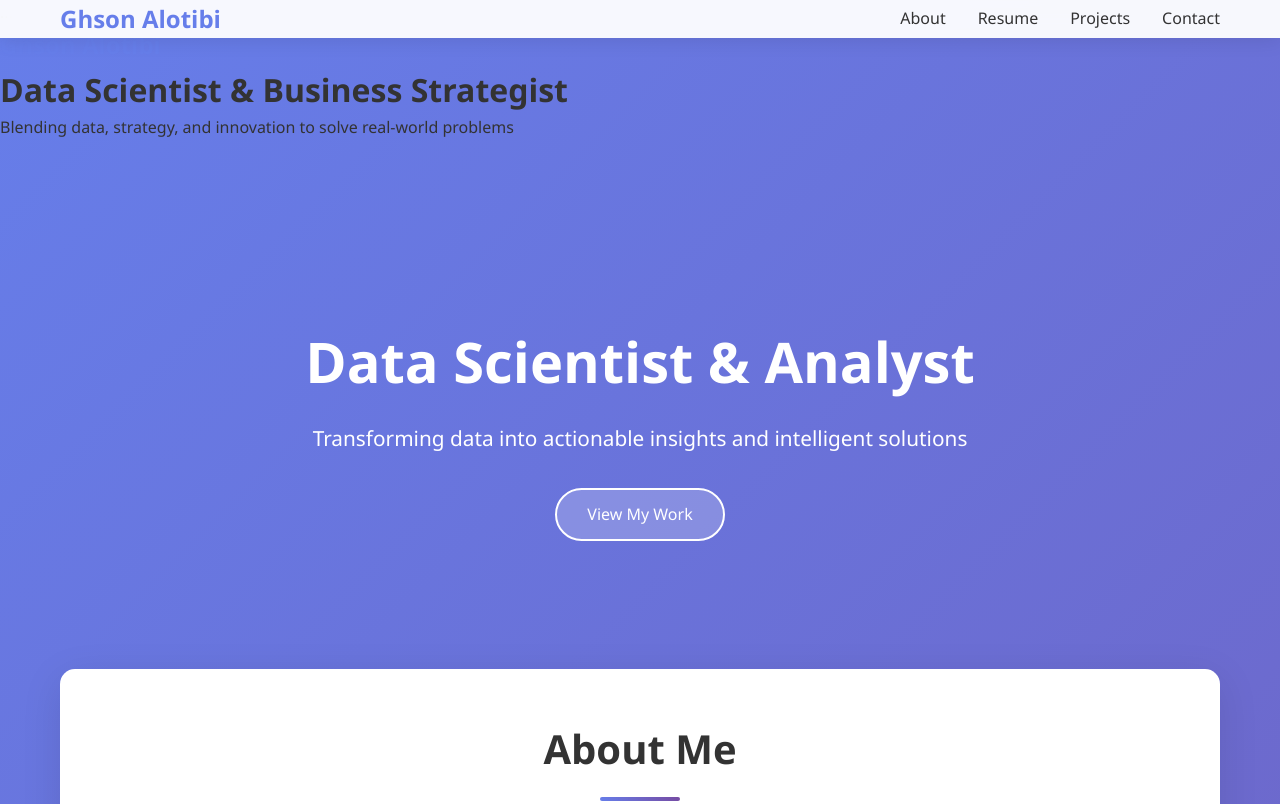
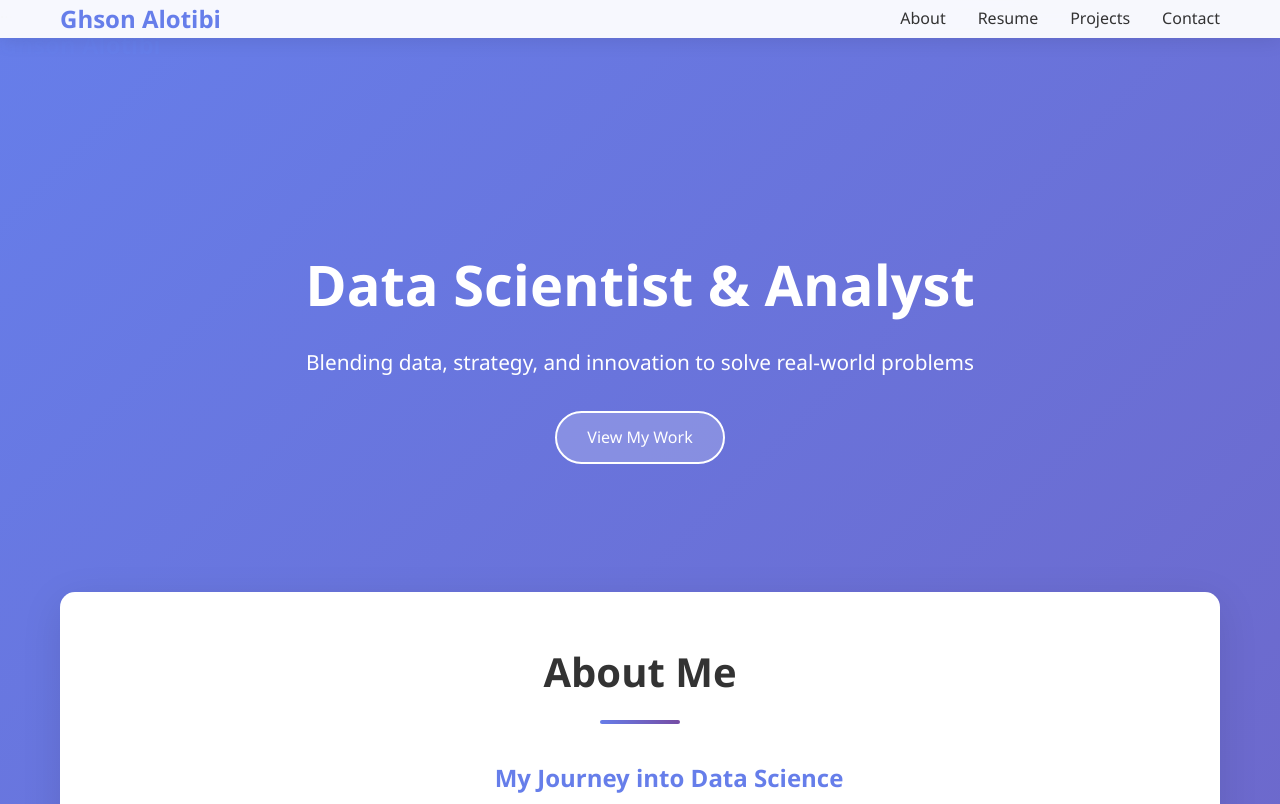
Before and after one commit to GHSONA/Ghson-Portfolio, a plain HTML site: page index.html in a window 1280 px wide. Shown: the top 804 px of the page. Drawn offline with Linux system fonts and the light colour scheme.

Commit message:
Update index.html

```diff
--- a/index.html
+++ b/index.html
@@ -6,8 +6,6 @@
    <title>Ghson Alotibi - Data Science & Business Portfolio</title>
 ...
 <div class="logo">Ghson Alotibi</div>
-<h1>Data Scientist & Business Strategist</h1>
-<p>Blending data, strategy, and innovation to solve real-world problems</p>
     <style>
         * {
             margin: 0;
@@ -383,7 +381,7 @@
         <section class="hero">
             <div class="container">
                 <h1>Data Scientist & Analyst</h1>
-                <p>Transforming data into actionable insights and intelligent solutions</p>
+                <p>Blending data, strategy, and innovation to solve real-world problems</p>
                 <a href="#projects" class="btn">View My Work</a>
             </div>
         </section>
```
